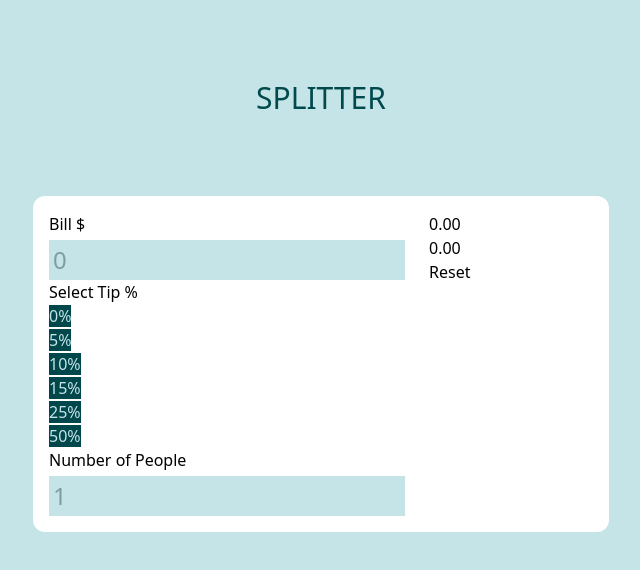
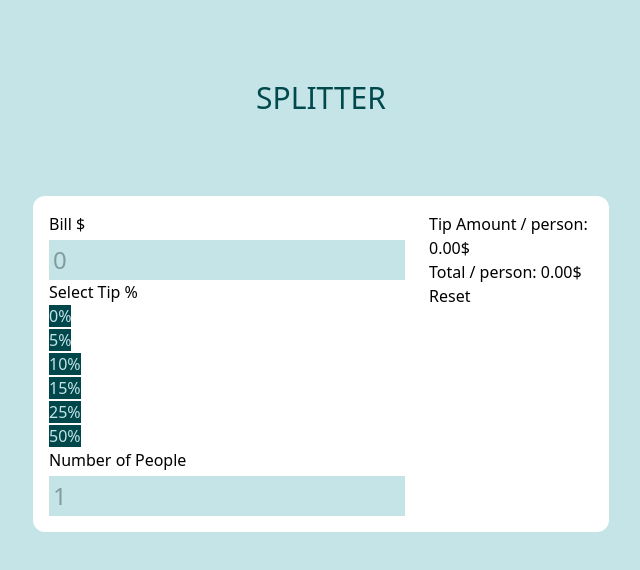
Before and after one commit to ngeorge07/React-tip-calculator-app, a React (Vite) app: page / in a window 1280 px wide. Shown: the top 570 px of the page, without its empty margins (319-959 px from the left). Built offline with nearby package versions, Linux system fonts and the light colour scheme.

Commit message:
text for results

```diff
--- a/src/App.jsx
+++ b/src/App.jsx
@@ -60,8 +60,8 @@ function App() {
         </div>
 
         <div>
-          <ResultField result={resultPerson} />
-          <ResultField result={totalResult} />
+          <ResultField text={"Tip Amount / person:"} result={resultPerson} />
+          <ResultField text={"Total / person:"} result={totalResult} />
 
           <button
             onClick={() => {
--- a/src/components/ResultField.jsx
+++ b/src/components/ResultField.jsx
@@ -1,3 +1,7 @@
-export default function ResultField({ result }) {
-  return <div>{result.toFixed(2)}</div>;
+export default function ResultField({ text, result }) {
+  return (
+    <div>
+      {text} {result.toFixed(2)}$
+    </div>
+  );
 }
```
